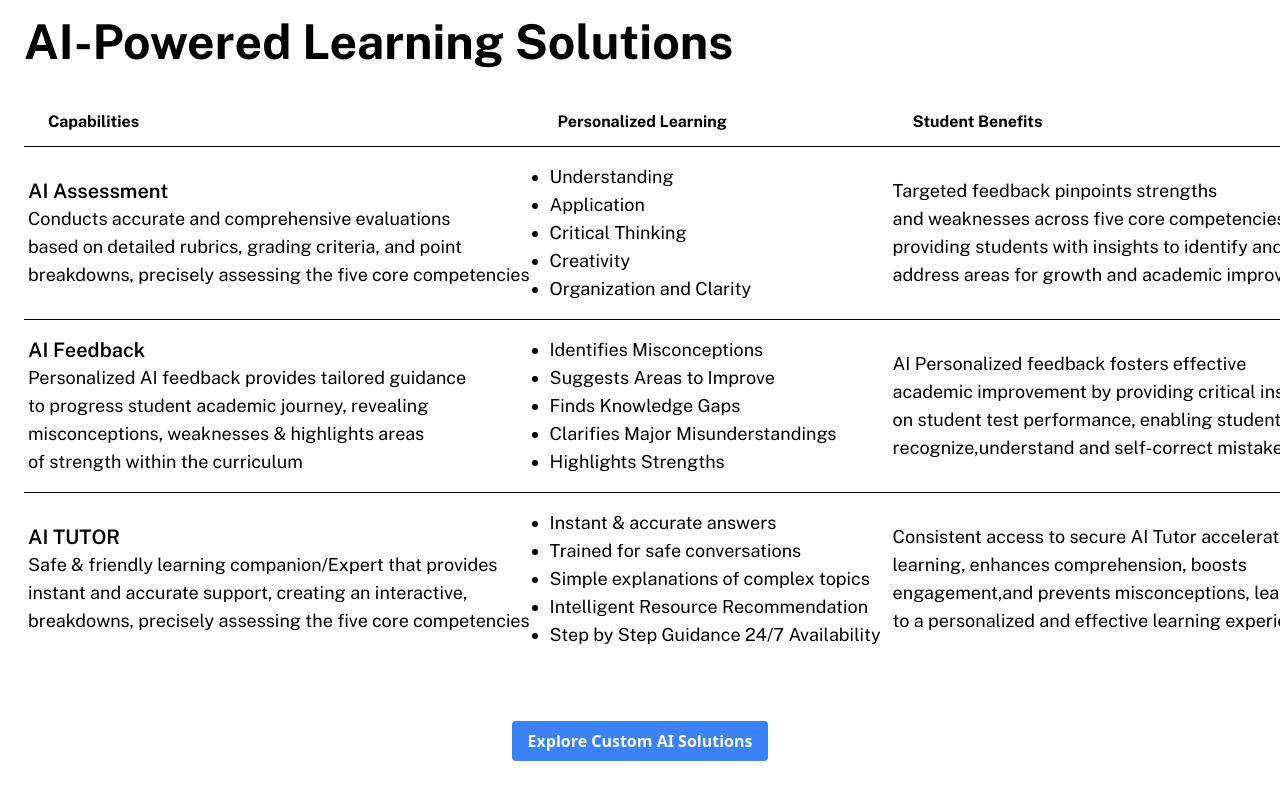
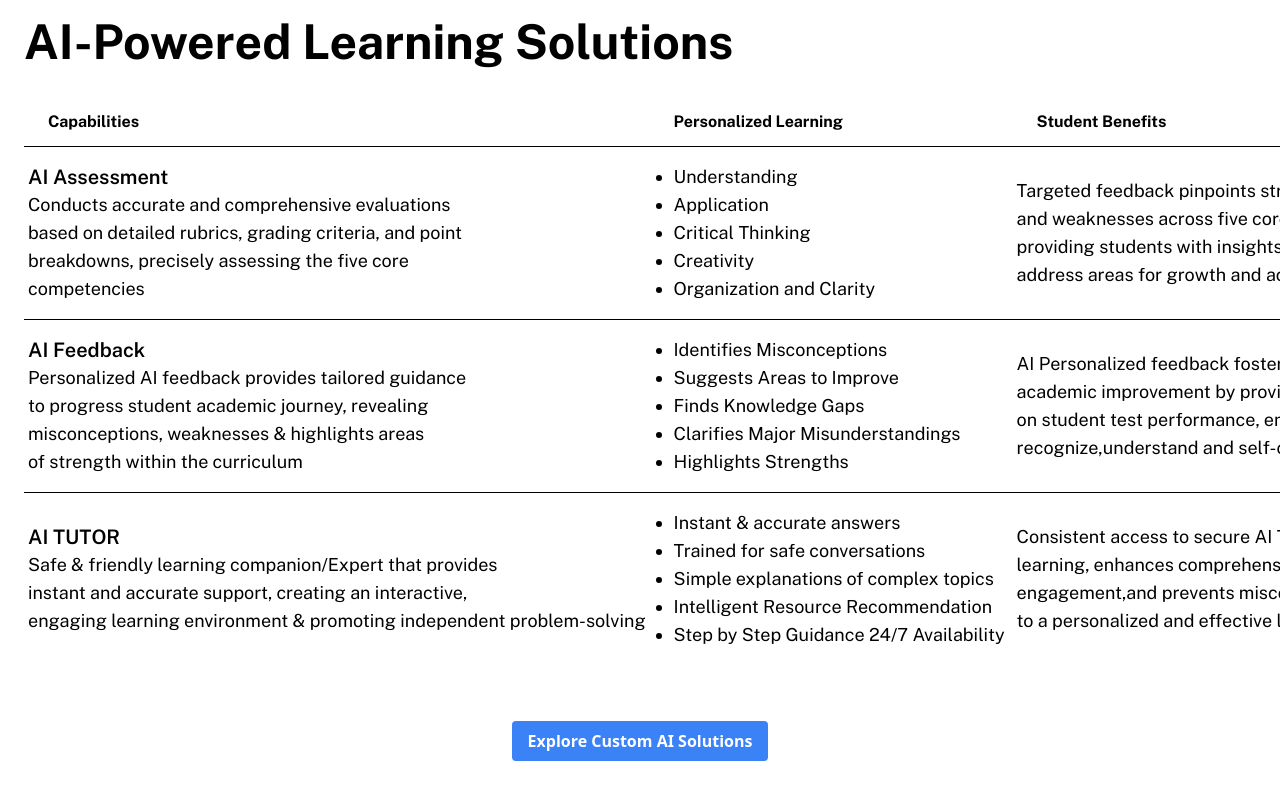
Before and after one commit to Cosmic-Clank/nexgen, a website: page public/ai.html in a window 1280 px wide. Shown: the part 3543-4343 px from the top of the page. Drawn offline with nearby package versions, Linux system fonts and the light colour scheme; a web font is replaced by a local one.

Commit message:
updated small stuff

```diff
--- a/public/ai.html
+++ b/public/ai.html
@@ -183,7 +183,6 @@
                     <p class="text-base font-bold text-gray-500">Customized to School needs</p>
                     <p class="text-base font-bold text-gray-500">with dedicated school mobile app</p>
                     <p class="text-base font-bold text-gray-500">or Adopt Our AI-Powered LMS</p>
-                    <p class="text-base font-bold text-gray-500">with Dedicated School Mobile App</p>
                     <p class="text-base font-bold text-gray-500">Implement Education 4.0 Frameworks</p>
                 </div>
             </div>
@@ -324,10 +323,10 @@
                                 <h3 class="text-xl font-semibold">AI Assessment</h3>
                                 <p class="text-lg">Conducts accurate and comprehensive evaluations<br>based on detailed
                                     rubrics, grading criteria, and point<br>
-                                    breakdowns, precisely assessing the five core competencies
+                                    breakdowns, precisely assessing the five core<br>competencies
                                 </p>
                             </td>
-                            <td class="pl-4 pr-2 py-4">
+                            <td class="pl-6 pr-2 py-4">
                                 <ul class="text-lg list-disc whitespace-nowrap">
                                     <li>Understanding</li>
                                     <li>Application</li>
@@ -350,7 +349,7 @@
                                     weaknesses & highlights areas<br> of strength within the curriculum
                                 </p>
                             </td>
-                            <td class="pl-4 pr-2 py-4">
+                            <td class="pl-6 pr-2 py-4">
                                 <ul class="text-lg list-disc whitespace-nowrap">
                                     <li>Identifies Misconceptions</li>
                                     <li>Suggests Areas to Improve</li>
@@ -370,10 +369,10 @@
                                 <h3 class="text-xl font-semibold">AI TUTOR</h3>
                                 <p class="text-lg">Safe & friendly learning companion/Expert that provides<br>
                                     instant and accurate support, creating an interactive,<br>
-                                    breakdowns, precisely assessing the five core competencies
+                                    engaging learning environment & promoting independent problem-solving
                                 </p>
                             </td>
-                            <td class="pl-4 pr-2 py-4">
+                            <td class="pl-6 pr-2 py-4">
                                 <ul class="text-lg list-disc whitespace-nowrap">
                                     <li>Instant & accurate answers</li>
                                     <li>Trained for safe conversations </li>
```
Also changed, not shown: public/index.html (+1 -1 lines), public/assets/images/adopt1.jpg, public/assets/images/adopt3.jpg, public/styles.css.
